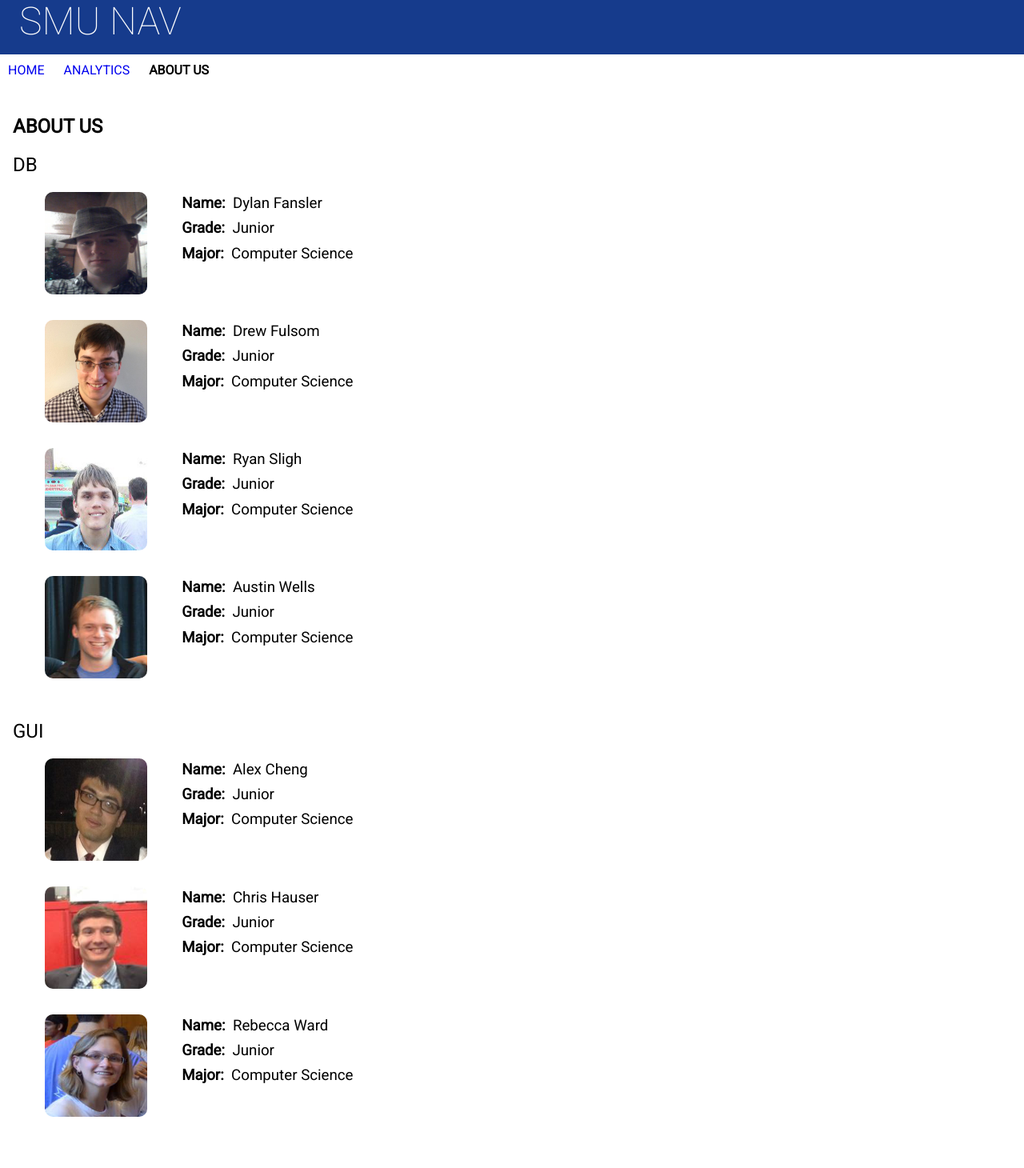
After one commit to RSWSMUGirl2016/SMU_Nav, a PHP site: page /aboutus.html in a window 1280 px wide. The commit adds this page. Shown: the whole page at 80% size. Run offline with PHP 8.4, Linux system fonts and the light colour scheme; some libraries are stand-ins or nearby versions.

Commit message:
Added an About Us page
Added an about us page with pictures and a brief description of each
team member

```diff
--- a/CSS/style.css
+++ b/CSS/style.css
@@ -536,3 +536,72 @@ footer p {
 #more_info_search {
     float: right;
 }
+
+/* --About Us Page (Page Version) */
+
+#aboutUsPageWrapper {
+    padding: 1em;
+}
+
+#aboutUsPageWrapper #aboutUsTitle {
+    position: relative;
+}
+
+#aboutUsPageWrapper .profilesListTitle {
+    font-weight: normal;
+}
+
+#aboutUsPageWrapper ul {
+    list-style-type: none;
+}
+
+#aboutUsPageWrapper .profileContainer {
+    height: 10em;
+}
+
+#aboutUsPageWrapper #profPicContainer {
+    position: absolute;
+    width: 20%;
+}
+
+#aboutUsPageWrapper .profilePicture {
+    width: 8em;
+    height: 8em;
+    float: left;
+    border-radius: 10px;
+}
+
+#aboutUsPageWrapper .profileInfoContainer {
+
+    float: left;
+    padding: .2em;
+    width: 80%;
+}
+
+#aboutUsPageWrapper .aboutUsInfoWrapper {
+    float: left;
+    height: 100%;
+}
+
+#aboutUsPageWrapper .profileInfoWrapper {
+    float: left;
+    width: 100%;
+}
+
+#aboutUsPageWrapper h3 {
+    margin-top: 0;
+    margin-bottom: .5em;
+}
+
+#aboutUsPageWrapper .profileInfoLabel {
+    width: auto;
+    font-weight: bold;
+    float: left;
+}
+
+#aboutUsPageWrapper .profileInfoValue {
+    font-weight: normal;
+    margin-left: .5em;
+    width: auto;
+    float: left;
+}
--- /dev/null
+++ b/aboutus.html
@@ -0,0 +1,204 @@
+<!DOCTYPE html>
+<html>
+    <head>
+        <meta charset="UTF-8">
+        <meta name="viewport" content="width=device-width, initial-scale=1.0">
+        <link href='http://fonts.googleapis.com/css?family=Oswald:700' rel='stylesheet' type='text/css'>
+        <link href='http://fonts.googleapis.com/css?family=Roboto:400,300,100' rel='stylesheet' type='text/css'>
+        <link href='http://fonts.googleapis.com/css?family=Architects+Daughter' rel='stylesheet' type='text/css'>
+        <link rel="stylesheet" type="text/css" href="CSS/style.css">
+        <script src="js/jquery-1.11.1.min.js"></script>
+        <script src="http://code.jquery.com/jquery-1.9.1.js"></script>
+        <script src="http://code.jquery.com/ui/1.10.3/jquery-ui.js"></script>
+        <link rel="stylesheet" href="http://code.jquery.com/ui/1.10.3/themes/smoothness/jquery-ui.css" />
+    </head>
+    <body>
+        <header>
+            <h1 id="title">SMU NAV</h1>
+        </header>
+        <div id="menuBar">
+             <div class="menuTitle"> <a href="./mainpage.html">HOME</a></div>
+             <div class="menuTitle"> <a href="./analytics.html">ANALYTICS</a></div>
+             <div class="menuTitle" style="font-weight:bold">ABOUT US</div>
+         </div>
+        <div id="aboutUsPageWrapper">
+            <h2 id="aboutUsTitle">ABOUT US</h2>
+
+            <h2 class="profilesListTitle">DB</h2>
+
+            <ul class="profilesList" id="dbProfiles">
+                <li><div class="profileContainer">
+                    <div class="profPicContainer">
+                        <img class="profilePicture" src="./img/profilePics/dylan_profile.png" alt="Profile Picture">
+                    </div>
+                    <div class="profileInfoContainer">
+                        <ul class="profileInfoList">
+                            <li><div class="profileInfoWrapper">
+                                <h3 class="profileInfoLabel">Name:</h3>
+                                <h3 class="profileInfoValue">Dylan Fansler</h3>
+                            </div></li>
+
+                            <li><div class="profileInfoWrapper">
+                                <h3 class="profileInfoLabel">Grade:</h3>
+                                <h3 class="profileInfoValue">Junior</h3>
+                            </div></li>
+
+                            <li><div class="profileInfoWrapper">
+                                <h3 class="profileInfoLabel">Major:</h3>
+                                <h3 class="profileInfoValue">Computer Science</h3>
+                            </div></li>
+                        </ul>
+                    </div>
+                </div></li>
+
+                <li><div class="profileContainer">
+                    <div class="profPicContainer">
+                        <img class="profilePicture" src="./img/profilePics/drew_profile.png" alt="Profile Picture">
+                    </div>
+                    <div class="profileInfoContainer">
+                        <ul class="profileInfoList">
+                            <li><div class="profileInfoWrapper">
+                                <h3 class="profileInfoLabel">Name:</h3>
+                                <h3 class="profileInfoValue">Drew Fulsom</h3>
+                            </div></li>
+
+                            <li><div class="profileInfoWrapper">
+                                <h3 class="profileInfoLabel">Grade:</h3>
+                                <h3 class="profileInfoValue">Junior</h3>
+                            </div></li>
+
+                            <li><div class="profileInfoWrapper">
+                                <h3 class="profileInfoLabel">Major:</h3>
+                                <h3 class="profileInfoValue">Computer Science</h3>
+                            </div></li>
+                        </ul>
+                    </div>
+                </div></li>
+
+                <li><div class="profileContainer">
+                    <div class="profPicContainer">
+                        <img class="profilePicture" src="./img/profilePics/ryan_profile.png" alt="Profile Picture">
+                    </div>
+                    <div class="profileInfoContainer">
+                        <ul class="profileInfoList">
+                            <li><div class="profileInfoWrapper">
+                                <h3 class="profileInfoLabel">Name:</h3>
+                                <h3 class="profileInfoValue">Ryan Sligh</h3>
+                            </div></li>
+
+                            <li><div class="profileInfoWrapper">
+                                <h3 class="profileInfoLabel">Grade:</h3>
+                                <h3 class="profileInfoValue">Junior</h3>
+                            </div></li>
+
+                            <li><div class="profileInfoWrapper">
+                                <h3 class="profileInfoLabel">Major:</h3>
+                                <h3 class="profileInfoValue">Computer Science</h3>
+                            </div></li>
+                        </ul>
+                    </div>
+                </div></li>
+
+                <li><div class="profileContainer">
+                    <div class="profPicContainer">
+                        <img class="profilePicture" src="./img/profilePics/austin_profile.png" alt="Profile Picture">
+                    </div>
+                    <div class="profileInfoContainer">
+                        <ul class="profileInfoList">
+                            <li><div class="profileInfoWrapper">
+                                <h3 class="profileInfoLabel">Name:</h3>
+                                <h3 class="profileInfoValue">Austin Wells</h3>
+                            </div></li>
+
+                            <li><div class="profileInfoWrapper">
+                                <h3 class="profileInfoLabel">Grade:</h3>
+                                <h3 class="profileInfoValue">Junior</h3>
+                            </div></li>
+
+                            <li><div class="profileInfoWrapper">
+                                <h3 class="profileInfoLabel">Major:</h3>
+                                <h3 class="profileInfoValue">Computer Science</h3>
+                            </div></li>
+                        </ul>
+                    </div>
+                </div></li>
+            </ul>
+
+            <h2 class="profilesListTitle">GUI</h2>
+
+            <ul class="profilesList" id="guiProfiles">
+                <li><div class="profileContainer">
+                    <div class="profPicContainer">
+                        <img class="profilePicture" src="./img/profilePics/alex_profile.png" alt="Profile Picture">
+                    </div>
+                    <div class="profileInfoContainer">
+                        <ul class="profileInfoList">
+                            <li><div class="profileInfoWrapper">
+                                <h3 class="profileInfoLabel">Name:</h3>
+                                <h3 class="profileInfoValue">Alex Cheng</h3>
+                            </div></li>
+
+                            <li><div class="profileInfoWrapper">
+                                <h3 class="profileInfoLabel">Grade:</h3>
+                                <h3 class="profileInfoValue">Junior</h3>
+                            </div></li>
+
+                            <li><div class="profileInfoWrapper">
+                                <h3 class="profileInfoLabel">Major:</h3>
+                                <h3 class="profileInfoValue">Computer Science</h3>
+                            </div></li>
+                        </ul>
+                    </div>
+                </div></li>
+
+                <li><div class="profileContainer">
+                    <div class="profPicContainer">
+                        <img class="profilePicture" src="./img/profilePics/chris_profile.png" alt="Profile Picture">
+                    </div>
+                    <div class="profileInfoContainer">
+                        <ul class="profileInfoList">
+                            <li><div class="profileInfoWrapper">
+                                <h3 class="profileInfoLabel">Name:</h3>
+                                <h3 class="profileInfoValue">Chris Hauser</h3>
+                            </div></li>
+
+                            <li><div class="profileInfoWrapper">
+                                <h3 class="profileInfoLabel">Grade:</h3>
+                                <h3 class="profileInfoValue">Junior</h3>
+                            </div></li>
+
+                            <li><div class="profileInfoWrapper">
+                                <h3 class="profileInfoLabel">Major:</h3>
+                                <h3 class="profileInfoValue">Computer Science</h3>
+                            </div></li>
+                        </ul>
+                    </div>
+                </div></li>
+
+                <li><div class="profileContainer">
+                    <div class="profPicContainer">
+                        <img class="profilePicture" src="./img/profilePics/rebecca_profile.png" alt="Profile Picture">
+                    </div>
+                    <div class="profileInfoContainer">
+                        <ul class="profileInfoList">
+                            <li><div class="profileInfoWrapper">
+                                <h3 class="profileInfoLabel">Name:</h3>
+                                <h3 class="profileInfoValue">Rebecca Ward</h3>
+                            </div></li>
+
+                            <li><div class="profileInfoWrapper">
+                                <h3 class="profileInfoLabel">Grade:</h3>
+                                <h3 class="profileInfoValue">Junior</h3>
+                            </div></li>
+
+                            <li><div class="profileInfoWrapper">
+                                <h3 class="profileInfoLabel">Major:</h3>
+                                <h3 class="profileInfoValue">Computer Science</h3>
+                            </div></li>
+                        </ul>
+                    </div>
+                </div></li>
+            </ul>
+        </div>
+    </body>
+</html>
--- a/analytics.html
+++ b/analytics.html
@@ -26,7 +26,8 @@
         </header>
         <div id="menuBar">
              <div class="menuTitle"> <a href="./mainpage.html">HOME</a></div>
-             <div class="menuTitle"> <a href="./analytics.html">ANALYTICS</a></div>
+             <div class="menuTitle" style="font-weight:bold">ANALYTICS</div>
+             <div class="menuTitle"> <a href="./aboutus.html">ABOUT US</a></div>
          </div>
          <div id="backgroundFull">
          </div>
--- a/mainpage.html
+++ b/mainpage.html
@@ -69,8 +69,10 @@
 
         </header>
         <div id="menuBar">
-             <button id="menu_button"></button> <div class="menuTitle"> MENU</div>
+             <button id="menu_button"></button>
+             <div class="menuTitle" style="font-weight:bold">HOME</div>
              <div class="menuTitle"> <a href="./analytics.html">ANALYTICS</a></div>
+             <div class="menuTitle"> <a href="./aboutus.html">ABOUT US</a></div>
          </div>
          <div id="menuImage">
              <img src="./img/logo.png" class="logoImage" alt="">
```
Also changed, not shown: img/profilePics/alex_profile.png (added), img/profilePics/austin_profile.png (added), img/profilePics/chris_profile.png (added), img/profilePics/drew_profile.png (added), img/profilePics/dylan_profile.png (added), img/profilePics/rebecca_profile.png (added), img/profilePics/ryan_profile.png (added).
